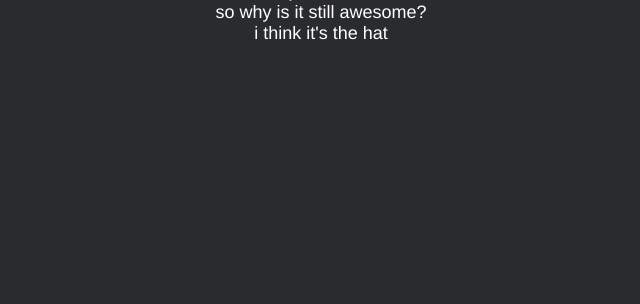
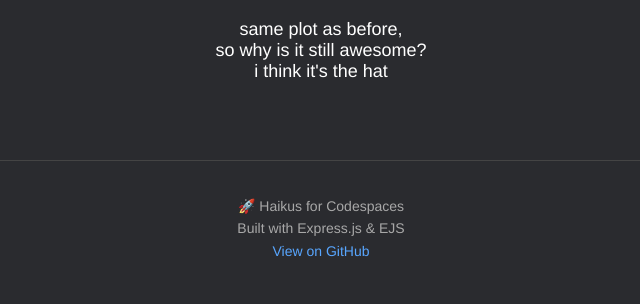
Before and after one commit to cptthura-alt/turbo-console-log-, a Node server app: page / in a window 1280 px wide. Shown: the part 2751-3055 px from the top of the page, without its empty margins (319-959 px from the left). Before the commit the page ends 2791 px from the top, so only its background shows below. Run offline with Node 20, Linux system fonts and the light colour scheme.

Commit message:
Add error handling, graceful shutdown, and informational UI elements
- Add 404 handler with logging
- Add error handler middleware with detailed logging
- Add graceful shutdown for SIGTERM and SIGINT
- Add informational text showing haiku count
- Add footer with application info and GitHub link
- Update CSS for new informational elements

Co-authored-by: cptthura-alt <227908499+cptthura-alt@users.noreply.github.com>

```diff
--- a/index.js
+++ b/index.js
@@ -17,7 +17,22 @@ app.get('/', (req, res) => {
   console.log(`✅ Successfully rendered ${haikus.length} haikus`);
 });
 
-app.listen(port, () => {
+// 404 handler
+app.use((req, res) => {
+  console.log(`⚠️  404 Not Found: ${req.method} ${req.path} from ${req.ip}`);
+  res.status(404).send('404 - Page Not Found');
+});
+
+// Error handler
+app.use((err, req, res, next) => {
+  console.error('❌ Server Error:');
+  console.error(`   Path: ${req.method} ${req.path}`);
+  console.error(`   Error: ${err.message}`);
+  console.error(`   Stack: ${err.stack}`);
+  res.status(500).send('500 - Internal Server Error');
+});
+
+const server = app.listen(port, () => {
   console.log('='.repeat(50));
   console.log('✨ Server is running!');
   console.log(`🌐 Local: http://localhost:${port}`);
@@ -27,3 +42,20 @@ app.listen(port, () => {
   console.log('='.repeat(50));
   console.log('Press Ctrl+C to stop the server');
 });
+
+// Graceful shutdown handling
+process.on('SIGTERM', () => {
+  console.log('⚠️  SIGTERM signal received: closing HTTP server');
+  server.close(() => {
+    console.log('✅ HTTP server closed');
+    process.exit(0);
+  });
+});
+
+process.on('SIGINT', () => {
+  console.log('\n⚠️  SIGINT signal received: closing HTTP server');
+  server.close(() => {
+    console.log('✅ HTTP server closed');
+    process.exit(0);
+  });
+});
--- a/public/css/main.css
+++ b/public/css/main.css
@@ -7,6 +7,13 @@ body {
     font-weight: 300;
     color: #fff;
     text-align:center;
+}
+
+.info-text {
+    font-size: 16px;
+    color: #a8a8a8;
+    margin-top: -10px;
+    margin-bottom: 30px;
 }
 
 .mona-images {
@@ -24,6 +31,27 @@ body {
     white-space: pre-wrap;
 }
 
+.footer {
+    margin-top: 40px;
+    padding: 20px;
+    border-top: 1px solid #444;
+}
+
+.footer-text {
+    font-size: 14px;
+    color: #a8a8a8;
+    line-height: 1.6;
+}
+
+.footer-text a {
+    color: #58a6ff;
+    text-decoration: none;
+}
+
+.footer-text a:hover {
+    text-decoration: underline;
+}
+
 @media only screen and (max-width: 600px) {
     .june-images {
         max-width: 340px;
--- a/views/index.ejs
+++ b/views/index.ejs
@@ -10,6 +10,7 @@
   </head>
   <body>
     <h1>Haikus for Mona</h1>
+    <p class="info-text">A collection of <%= haikus.length %> beautiful haikus</p>
     <div>
       <% for(var i=0; i < haikus.length; i++) { %>
         <img
@@ -23,5 +24,12 @@
         </div>
       <% } %>
     </div>
+    <footer class="footer">
+      <p class="footer-text">
+        🚀 Haikus for Codespaces<br>
+        Built with Express.js & EJS<br>
+        <a href="https://github.com/cptthura-alt/turbo-console-log-" target="_blank" rel="noopener noreferrer">View on GitHub</a>
+      </p>
+    </footer>
   </body>
 </html>
```
